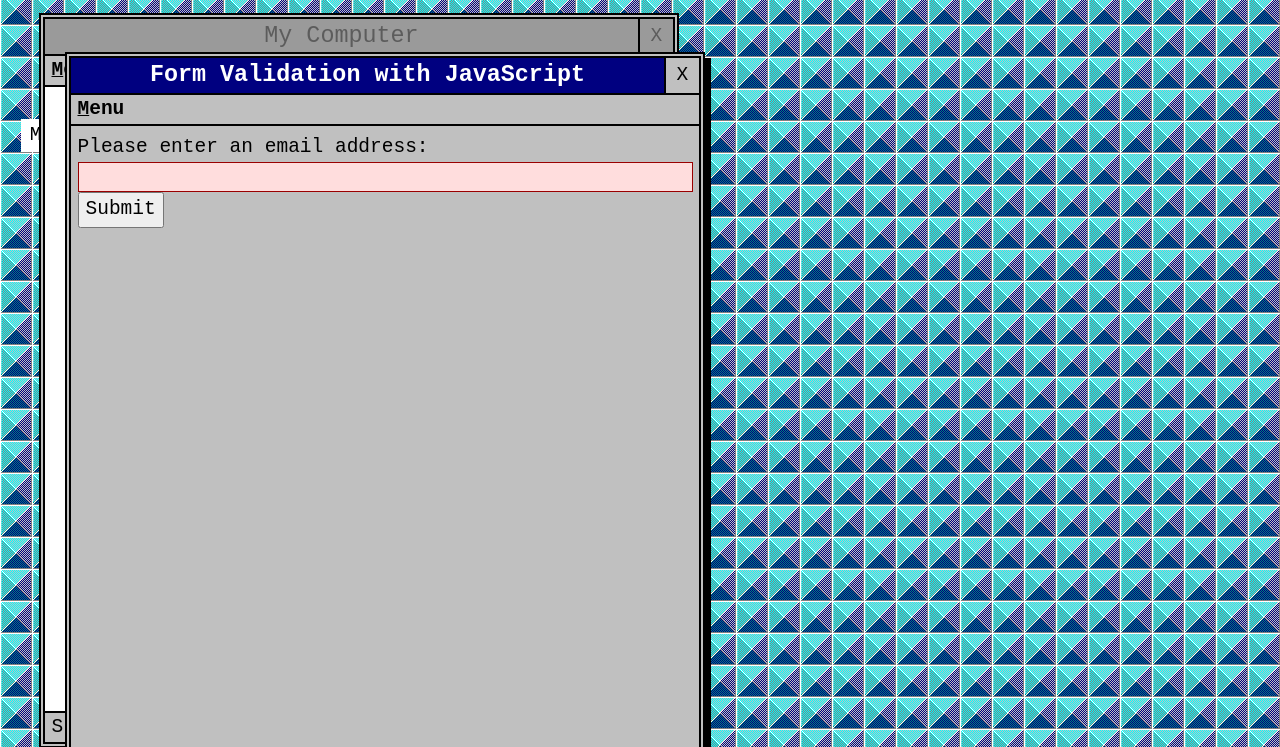
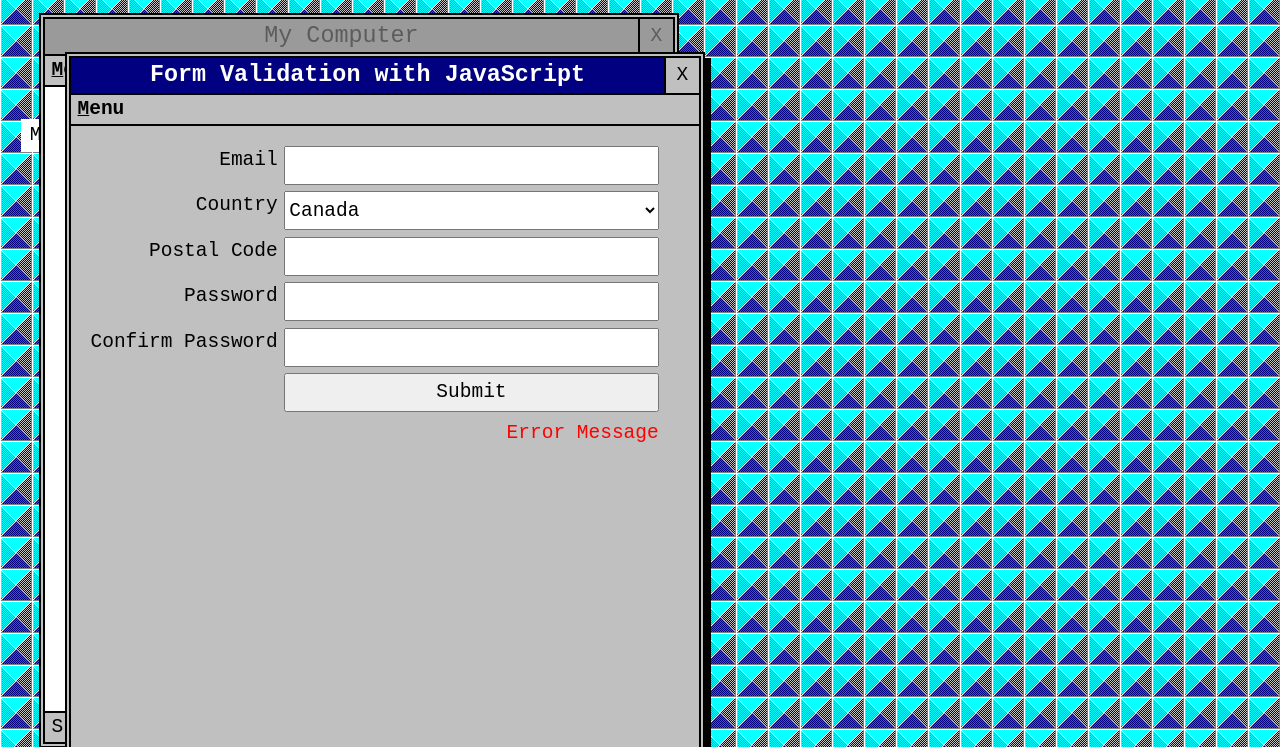
Before and after one commit to cobbland/odin-os, a website built with webpack: page src/template.html in a window 1280 px wide. Shown: the part 39-786 px from the top of the page. Built offline with nearby package versions, Linux system fonts and the light colour scheme.

Commit message:
Add form html and CSS

```diff
--- a/src/form.html
+++ b/src/form.html
@@ -1,53 +1,67 @@
 <style>
 
-input[type="email"] {
-  appearance: none;
+  form {
+    display: flex;
+    flex-direction: column;
+    gap: 0.5rem;
+    width: max-content;
+    padding: 1rem;
+  }
 
-  width: 100%;
-  border: 1px solid #333;
-  margin: 0;
+  form > div {
+    display: grid;
+    grid-template-columns: 1fr 2fr;
+    gap: 0.5rem;
+    height: 2em;
+  }
 
-  font-family: inherit;
-  font-size: 90%;
+  form > div > label {
+    text-align: right;
+  }
 
-  box-sizing: border-box;
-}
+  form .error-message {
+    text-align: right;
+    color: red;
+  }
 
-/* invalid fields */
-input:invalid {
-  border-color: #900;
-  background-color: #fdd;
-}
-
-input:focus:invalid {
-  outline: none;
-}
-
-/* error message styles */
-.error {
-  width: 100%;
-  padding: 0;
-
-  font-size: 80%;
-  color: white;
-  background-color: #900;
-  border-radius: 0 0 5px 5px;
-
-  box-sizing: border-box;
-}
-
-.error.active {
-  padding: 0.3em;
-}
 </style>
 
-<form novalidate>
-    <p style="display: block;">
-      <label for="mail">
-        <span>Please enter an email address:</span>
-        <input type="email" id="mail" name="mail" required minlength="8" />
-        <span class="error" aria-live="polite"></span>
-      </label>
-    </p>
-    <button>Submit</button>
-  </form>
+<form action="" novalidate>
+
+  <div>
+    <label for="email">Email</label>
+    <input type="email" name="email" id="email">
+  </div>
+
+  <div>
+    <label for="country">Country</label>
+    <select name="country" id="country">
+      <option value="canada">Canada</option>
+      <option value="mexico">Mexico</option>
+      <option value="united-states">United States</option>
+    </select>
+  </div>
+
+  <div>
+    <label for="postal-code">Postal Code</label>
+    <input type="tel" name="postal-code" id="postal-code">
+  </div>
+
+  <div>
+    <label for="password">Password</label>
+    <input type="text" name="password" id="password">
+  </div>
+
+  <div>
+    <label for="confirm-password">Confirm Password</label>
+    <input type="text" name="confirm-password" id="confirm-password">
+  </div>
+
+  <div>
+    <p></p>
+    <button type="submit">Submit</button>
+  </div>
+
+  <p class="error-message">Error Message</p>
+
+</form>
--- a/src/form.js
+++ b/src/form.js
@@ -3,43 +3,45 @@ import formHTML from "./form.html";
 const formContainer = document.querySelector('.form');
 formContainer.innerHTML = formHTML;
 
+
+
 // Exercises below
-
-const form = document.querySelector("form");
-const email = document.getElementById("mail");
-const emailError = document.querySelector("#mail + span.error");
-
-email.addEventListener("input", () => {
-    if (email.validity.valid) {
-        emailError.textContent = ""; // Remove the message content
-        emailError.className = "error"; // Removes the `active` class
-    } else {
-        // If there is still an error, show the correct error
-        showError();
-    }
-});
-
-form.addEventListener("submit", (event) => {
-    // if the email field is invalid
-    if (!email.validity.valid) {
-        // display an appropriate error message
-        showError();
-        // prevent form submission
-        event.preventDefault();
-    }
-});
-
-function showError() {
-    if (email.validity.valueMissing) {
-        // If empty
-        emailError.textContent = "You need to enter an email address.";
-    } else if (email.validity.typeMismatch) {
-        // If it's not an email address,
-        emailError.textContent = "Entered value needs to be an email address.";
-    } else if (email.validity.tooShort) {
-        // If the value is too short,
-        emailError.textContent = `Email should be at least ${email.minLength} characters; you entered ${email.value.length}.`;
-    }
-    // Add the `active` class
-    emailError.className = "error active";
-}
+//
+// const form = document.querySelector("form");
+// const email = document.getElementById("mail");
+// const emailError = document.querySelector("#mail + span.error");
+//
+// email.addEventListener("input", () => {
+//     if (email.validity.valid) {
+//         emailError.textContent = ""; // Remove the message content
+//         emailError.className = "error"; // Removes the `active` class
+//     } else {
+//         // If there is still an error, show the correct error
+//         showError();
+//     }
+// });
+//
+// form.addEventListener("submit", (event) => {
+//     // if the email field is invalid
+//     if (!email.validity.valid) {
+//         // display an appropriate error message
+//         showError();
+//         // prevent form submission
+//         event.preventDefault();
+//     }
+// });
+//
+// function showError() {
+//     if (email.validity.valueMissing) {
+//         // If empty
+//         emailError.textContent = "You need to enter an email address.";
+//     } else if (email.validity.typeMismatch) {
+//         // If it's not an email address,
+//         emailError.textContent = "Entered value needs to be an email address.";
+//     } else if (email.validity.tooShort) {
+//         // If the value is too short,
+//         emailError.textContent = `Email should be at least ${email.minLength} characters; you entered ${email.value.length}.`;
+//     }
+//     // Add the `active` class
+//     emailError.className = "error active";
+// }
```
